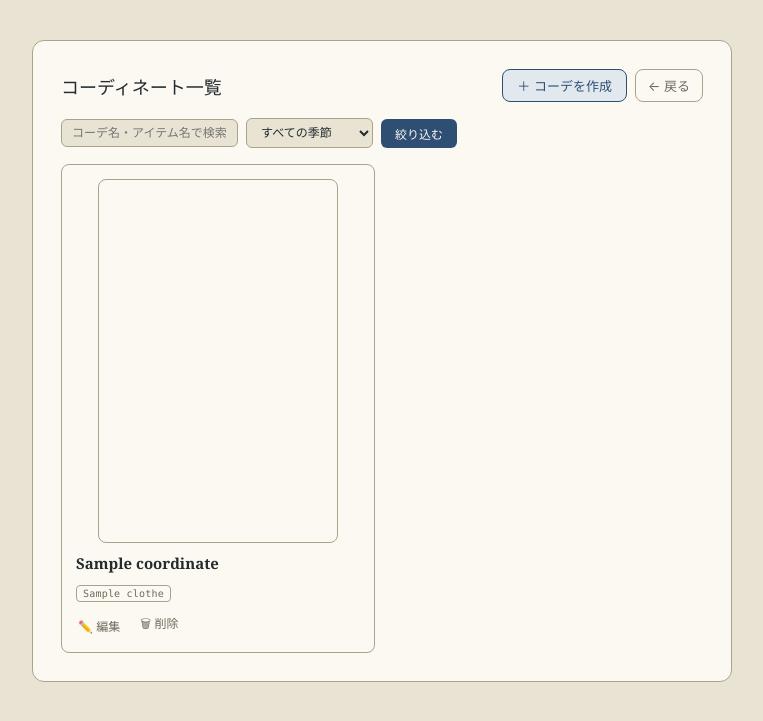
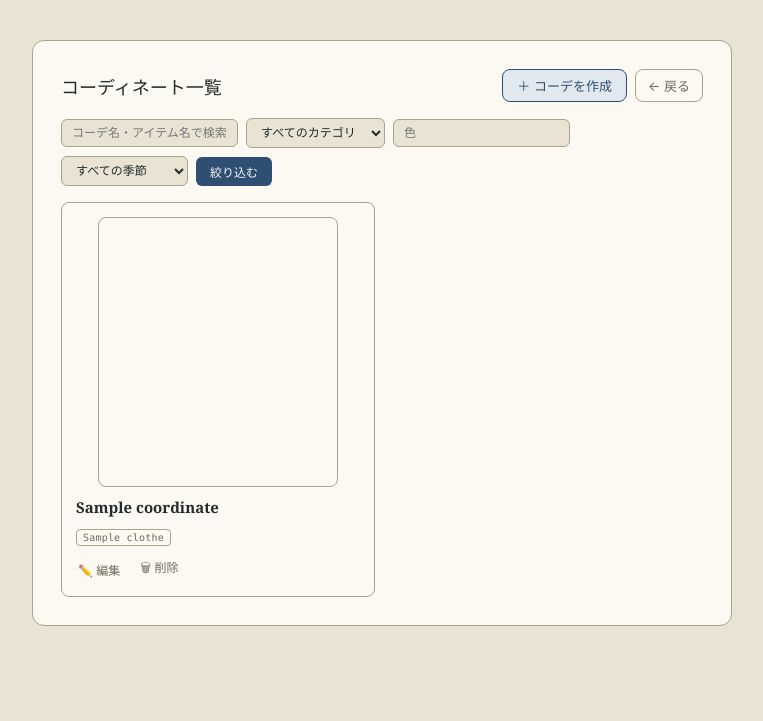
Before and after one commit to marcy-mhib/my-closet-app, a Flask app: page /coordinates in a window 1280 px wide. Shown: the part 66-787 px from the top of the page, without its empty margins (258-1021 px from the left). Run offline with Flask 3, Linux system fonts and the light colour scheme; a user stored in the database is signed in; tables that the repository leaves empty hold one stand-in row (values such as "Sample post").

Commit message:
Match coordinate search to closet filters and tighten flat-lay spacing
Add category and color filters to the coordinate list search (previously
only name/season), matching the closet's filter bar. Also shrink the
flat-lay thumbnail grid's row heights and remove the gap so items read
as a worn-together outfit instead of floating apart.

Co-Authored-By: Claude Sonnet 5 <noreply@anthropic.com>

```diff
--- a/app.py
+++ b/app.py
@@ -852,6 +852,8 @@ def unwear(id):
 @login_required
 def coordinates():
     q = request.args.get('q', '').strip()
+    category = request.args.get('category', '')
+    color = request.args.get('color', '').strip()
     season = request.args.get('season', '')
 
     query = Coordinate.query.filter_by(user_id=current_user.id)
@@ -863,8 +865,13 @@ def coordinates():
                 Coordinate.items.any(Clothes.name.ilike(f'%{q}%')),
             )
         )
+    # カテゴリ・色・季節はコーデ自体でなくアイテム側が持つ情報なので、
+    # 含まれるアイテムのどれかが一致すればそのコーデをヒットさせる(クローゼットの検索と同じ考え方)
+    if category:
+        query = query.filter(Coordinate.items.any(Clothes.category == category))
+    if color:
+        query = query.filter(Coordinate.items.any(Clothes.color.ilike(f'%{color}%')))
     if season:
-        # 季節はコーデ自体でなくアイテム側が持つ情報なので、含まれるアイテムのどれかが一致すればヒットさせる
         query = query.filter(Coordinate.items.any(Clothes.season.ilike(f'%{season}%')))
     coords = query.order_by(Coordinate.id.desc()).all()
 
@@ -879,7 +886,8 @@ def coordinates():
 
     return render_template(
         'coordinates.html', coordinates=coords, coord_thumbs=coord_thumbs,
-        seasons=SEASONS, filters={'q': q, 'season': season},
+        categories=CATEGORIES, seasons=SEASONS,
+        filters={'q': q, 'category': category, 'color': color, 'season': season},
     )
 
 
--- a/static/css/style.css
+++ b/static/css/style.css
@@ -834,7 +834,7 @@ body {
 .coordinate-thumbs {
     display: grid;
     grid-template-columns: 1fr 1.3fr 1fr;
-    grid-template-rows: 34px 26px 40px 92px 96px 48px;
+    grid-template-rows: 24px 16px 28px 74px 80px 34px;
     grid-template-areas:
         ".     hat    ."
         ".     sun    ."
@@ -842,11 +842,11 @@ body {
         "outer top    bag"
         ".     bottom ."
         ".     shoes  .";
-    gap: 2px;
+    gap: 0;
     width: 100%;
     max-width: 240px;
     margin: 0 auto 10px;
-    padding: 8px;
+    padding: 6px;
     border: 1px solid var(--thread);
     border-radius: 8px;
     background: var(--paper);
--- a/templates/coordinates.html
+++ b/templates/coordinates.html
@@ -11,6 +11,13 @@
     </div>
     <form method="GET" action="/coordinates" class="filter-bar" style="padding:0 0 16px; border-bottom:none;">
         <input type="text" name="q" placeholder="コーデ名・アイテム名で検索" value="{{ filters.q }}">
+        <select name="category">
+            <option value="">すべてのカテゴリ</option>
+            {% for cat in categories %}
+            <option value="{{ cat }}" {% if filters.category == cat %}selected{% endif %}>{{ cat }}</option>
+            {% endfor %}
+        </select>
+        <input type="text" name="color" placeholder="色" value="{{ filters.color }}">
         <select name="season">
             <option value="">すべての季節</option>
             {% for s in seasons %}
@@ -18,7 +25,7 @@
             {% endfor %}
         </select>
         <button type="submit" class="filter-btn">絞り込む</button>
-        {% if filters.q or filters.season %}
+        {% if filters.q or filters.category or filters.color or filters.season %}
         <a href="/coordinates" class="filter-clear">条件をクリア</a>
         {% endif %}
     </form>
@@ -77,7 +84,7 @@
     </div>
     {% else %}
     <div class="empty-state">
-        {% if filters.q or filters.season %}
+        {% if filters.q or filters.category or filters.color or filters.season %}
         条件に一致するコーディネートが見つかりませんでした。
         {% else %}
         まだコーディネートが登録されていません。
```
